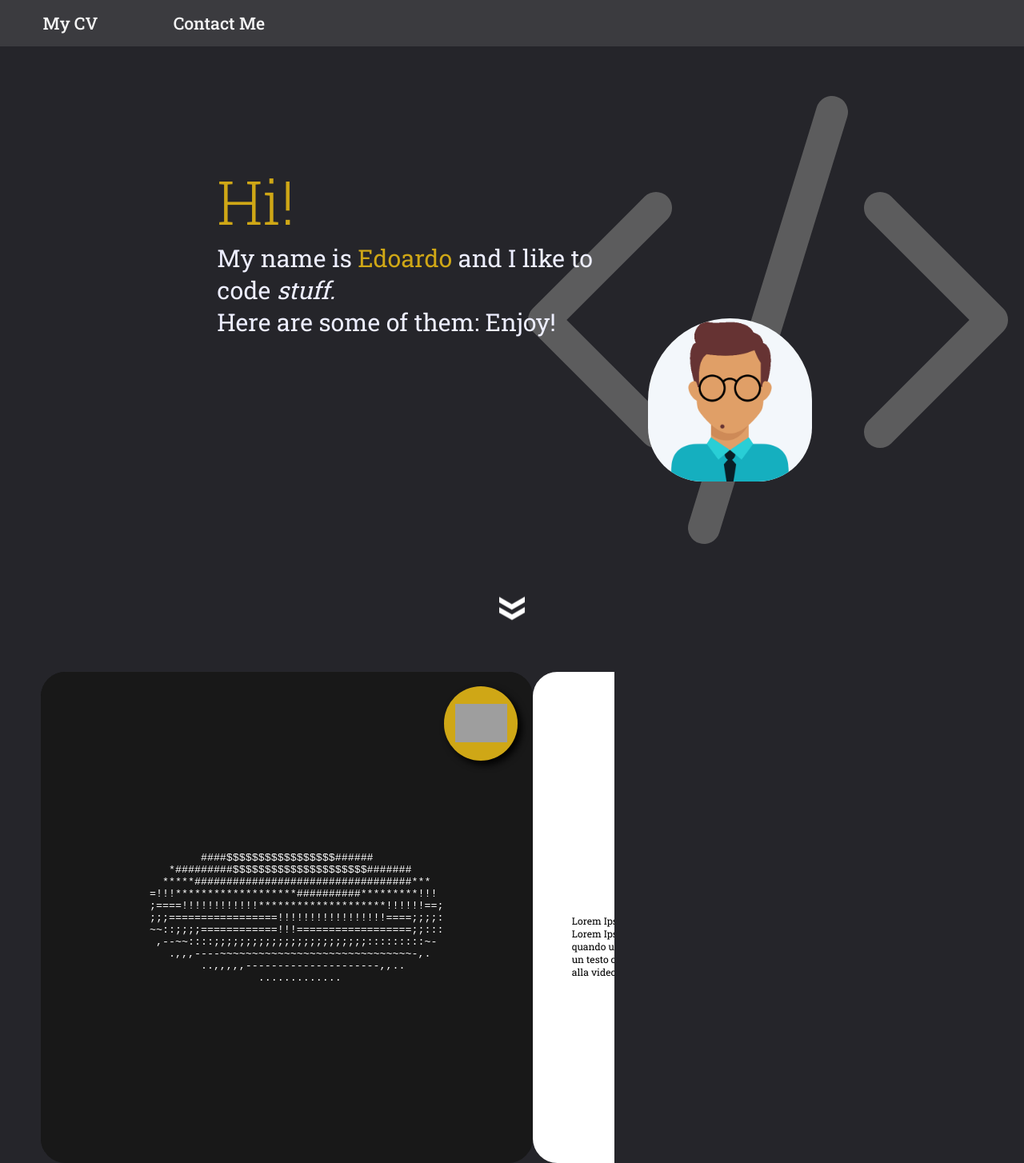
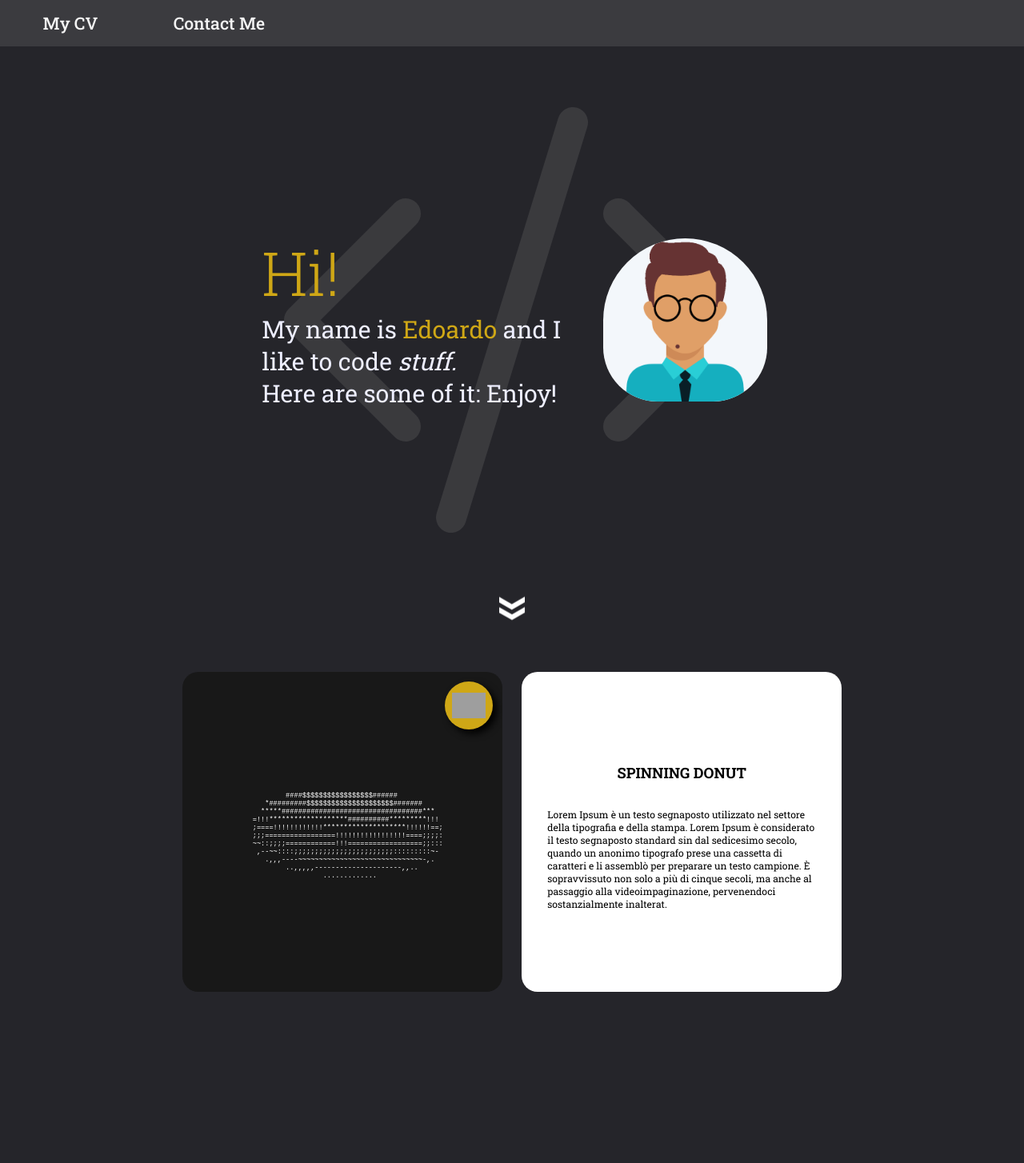
Before and after one commit to Edoardo-Manenti/edoardo-manenti.github.io, a plain HTML site: page index.html in a window 1280 px wide. Shown: the whole page at 80% size. After the commit the page ends 1280 px from the top, so only its background shows below. Drawn offline with Linux system fonts and the light colour scheme; grey boxes are pictures that could not be loaded.

Commit message:
full repsonsive: we are slowly getting there (LOL)

```diff
--- a/donut.js
+++ b/donut.js
@@ -16,6 +16,7 @@ function setup(){
     var magic_num = 1.75;
     var pre_width = document.getElementById("content-card-donut").offsetWidth -5;
     var font_size = pre_width*magic_num/80;
+    font_size = font_size > 13 ? 13 : font_size;
     pre.setAttribute("style", "font-size: " + font_size + "px;");
 
 
--- a/index.html
+++ b/index.html
@@ -32,7 +32,7 @@
 			<div id="presentation-text">
 				<h1>Hi!</h1>
 				<p>My name is <span style="color: #CFA716">Edoardo</span> and I like to code <em><i>stuff.</i></em></p>
-				<p>Here are some of them: Enjoy!</p>
+				<p>Here are some of it: Enjoy!</p>
 			</div>
 		</div>
 		<!-- DONUT CARD HERE-->
--- a/myPage.css
+++ b/myPage.css
@@ -37,11 +37,14 @@ body {
     box-sizing: border-box;
     min-height: 100vh;
     flex-direction: column;
-    padding: 20vh 1px 0;
+    justify-content: center;
+    align-items: center;
 }
 
 #presentation-bg {
-    display:block;
+    display:flex;
+    justify-content: center;
+    align-items: center;
     position:absolute;
     top: 0; left: 0;
     overflow: hidden;
@@ -53,12 +56,9 @@ body {
 
 #presentation-bg img {
     display:none;
-    position: relative;
-    top: 10vh;
-    left: 50vw;
-    width: 80vh;
-    height: 80vh;
-    opacity: 80%;
+    width: 40rem;
+    aspect-ratio: 1;
+    opacity: 30%;
     z-index: inherit;
     filter: invert(42%) sepia(0%) saturate(0%) hue-rotate(163deg)
     			brightness(95%) contrast(84%);
@@ -134,12 +134,13 @@ body {
     flex-wrap: nowrap;
     overflow-x: auto;
     margin: 5vh 0;
+    padding: 0 2vw;
 }
 
 .card-project::before,
 .card-project::after {
     content: '';
-    padding: 2vw;
+    padding: 2px;
 }
 
 .card-project::-webkit-scrollbar {
@@ -150,11 +151,11 @@ body {
     flex: 0 0 auto;
     position: relative;
     width: 80%;
+    max-width: 400px;
     aspect-ratio: 1;
     box-sizing: border-box;
     border-radius: 5%;
 }
-
 
 #desc-card {
     background-color: white;
@@ -166,12 +167,14 @@ body {
 
 #desc-card h1 {
     text-align: center;
-    font-size: 1rem;
+    font-size: 1.2rem;
 }
 
 #desc-card p {
+    max-width: 70ch;
     font-size: 0.8rem;
-    margin: 0 8%;
+    padding: 0 8%;
+    margin:  0 auto;
 }
 
 #start-button-wrapper {
@@ -214,7 +217,6 @@ body {
     background-color: #181818;
     display: block;
     overflow: hidden;
-    margin: auto;
 }
 
 #donut-pre {
@@ -237,9 +239,8 @@ body {
     }
 
     #presentation {
-	padding-top: 25vh;
+    padding: 0;
 	flex-direction: row-reverse;
-	justify-content: center;
 	column-gap: 2vw;
     }
 
@@ -250,20 +251,23 @@ body {
     }
 
     #presentation-text{
-	max-width: 40vw;
+	max-width: 400px;
 	margin: 0;
     }
 
     /* <--- ADD SCROLL DOWN TEXT --->*/
 
     .card-project {
-	flex-direction: row;
-	column-gap: 0;
-	max-width: 60%;
+	    flex-direction: row;
+        justify-content: center;
+        column-gap: 2%;
     }
+}
 
-    .desc-card, .content-card {
-	width: 80%;
+@media only screen and (min-width: 1800px){
+    .card {
+        max-width: 500px;
+        max-height: 500px;
     }
 }
 
```
